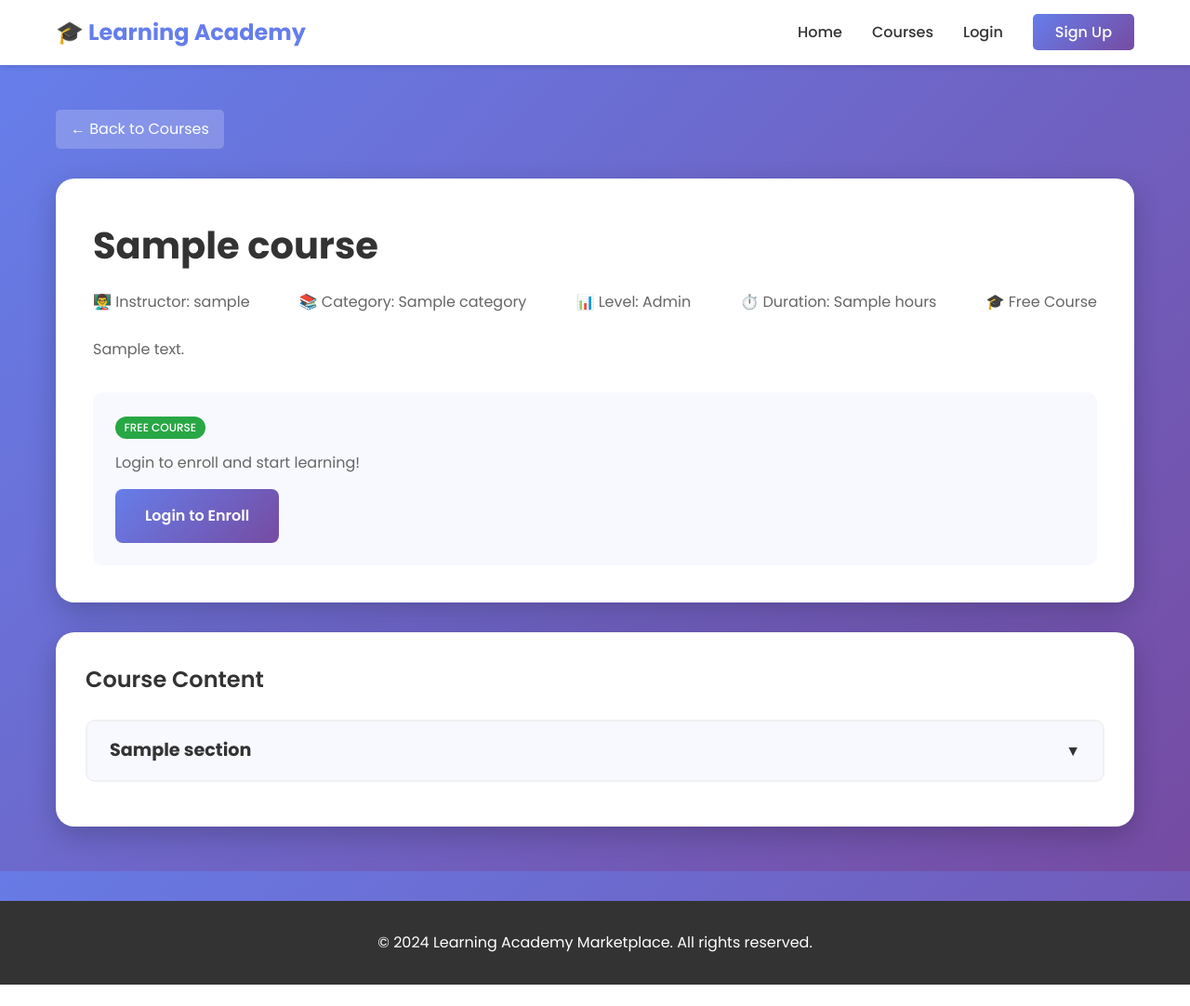
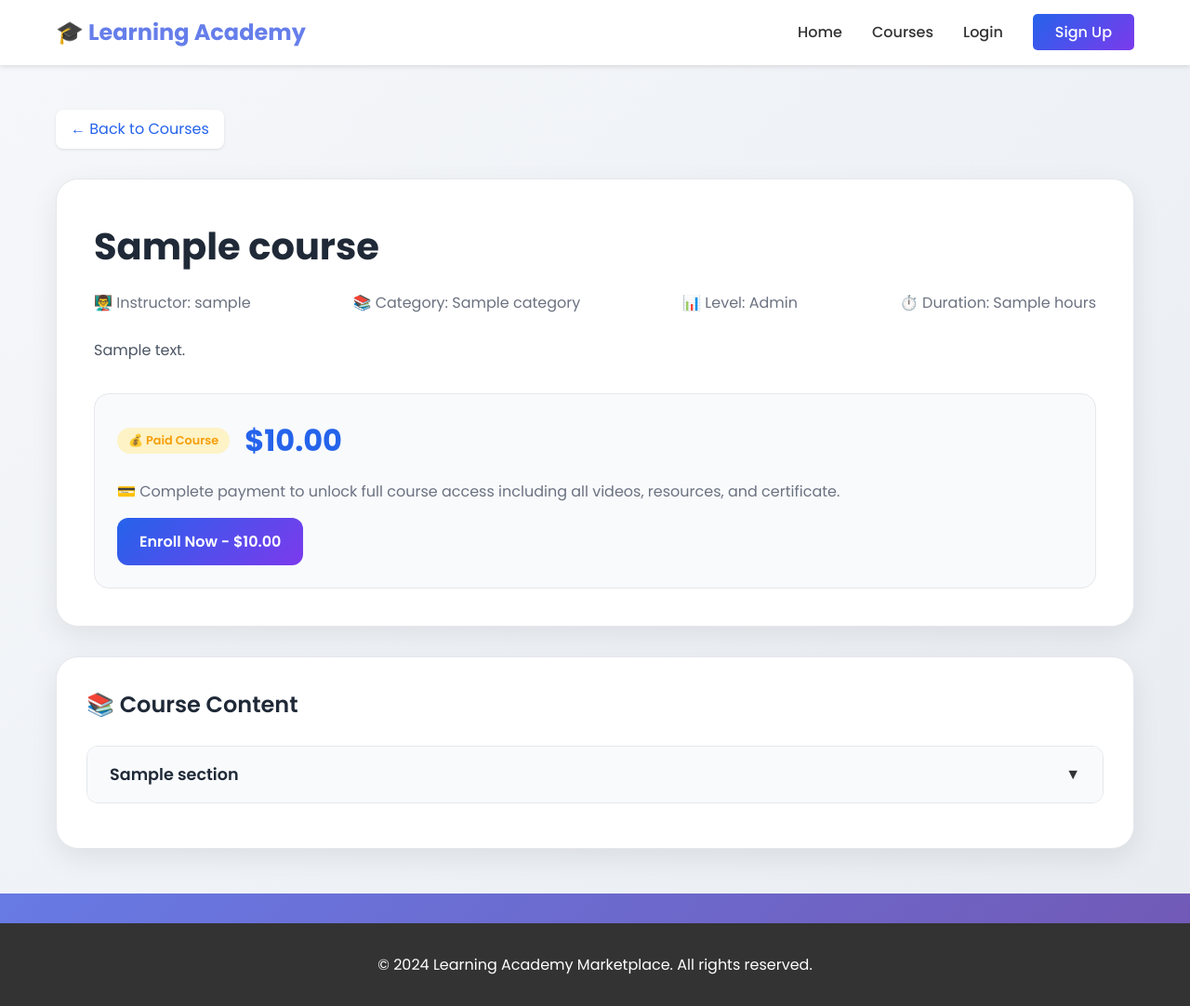
Before and after one commit to bjayanthi761/FSD, a PHP site: page /course-details.php?id=1 in a window 1280 px wide. Shown: the whole page at 93% size. Before the commit the page ends 1059 px from the top, so only its background shows below. Run offline with PHP 8.4, Linux system fonts and the light colour scheme; tables that the repository leaves empty or names only in its code hold one stand-in row (values such as "Sample post").

Commit message:
Update course-details.php

```diff
--- a/LEARNING_ACADEMY/course-details.php
+++ b/LEARNING_ACADEMY/course-details.php
@@ -54,7 +54,7 @@ $sections_result = mysqli_stmt_get_result($sections_stmt);
 <style>
     .course-detail-wrapper {
         min-height: calc(100vh - 200px);
-        background: linear-gradient(135deg, #667eea 0%, #764ba2 100%);
+        background: linear-gradient(135deg, #f5f7fa 0%, #e9edf2 100%);
         padding: 3rem 0;
     }
 
@@ -65,31 +65,34 @@ $sections_result = mysqli_stmt_get_result($sections_stmt);
     }
 
     .back-link {
-        color: white;
+        color: #2563eb;
         text-decoration: none;
         margin-bottom: 2rem;
         display: inline-block;
         padding: 0.5rem 1rem;
-        background: rgba(255,255,255,0.2);
-        border-radius: 5px;
-        transition: background 0.3s;
+        background: white;
+        border-radius: 8px;
+        transition: all 0.3s;
+        box-shadow: 0 1px 3px rgba(0,0,0,0.1);
     }
 
     .back-link:hover {
-        background: rgba(255,255,255,0.3);
+        background: #f8fafc;
+        transform: translateX(-4px);
     }
 
     .course-header {
         background: white;
-        border-radius: 20px;
+        border-radius: 24px;
         padding: 2.5rem;
         margin-bottom: 2rem;
-        box-shadow: 0 10px 30px rgba(0,0,0,0.2);
+        box-shadow: 0 10px 30px rgba(0,0,0,0.08);
+        border: 1px solid #e5e7eb;
     }
 
     .course-title {
         font-size: 2.5rem;
-        color: #333;
+        color: #1f2937;
         margin-bottom: 1rem;
         font-weight: 700;
     }
@@ -98,7 +101,7 @@ $sections_result = mysqli_stmt_get_result($sections_stmt);
         display: flex;
         gap: 2rem;
         margin-bottom: 1.5rem;
-        color: #666;
+        color: #6b7280;
         flex-wrap: wrap;
     }
 
@@ -109,16 +112,43 @@ $sections_result = mysqli_stmt_get_result($sections_stmt);
     }
 
     .course-description {
-        color: #666;
+        color: #4b5563;
         line-height: 1.8;
         margin-bottom: 2rem;
     }
 
     .enroll-section {
-        background: #f8f9ff;
+        background: #f8fafc;
         padding: 1.5rem;
-        border-radius: 10px;
+        border-radius: 16px;
         margin-top: 1.5rem;
+        border: 1px solid #e5e7eb;
+    }
+
+    .badge-free {
+        background: #d1fae5;
+        color: #10b981;
+        padding: 0.25rem 0.75rem;
+        border-radius: 20px;
+        font-size: 0.8rem;
+        font-weight: 600;
+        display: inline-block;
+    }
+
+    .badge-paid {
+        background: #fef3c7;
+        color: #f59e0b;
+        padding: 0.25rem 0.75rem;
+        border-radius: 20px;
+        font-size: 0.8rem;
+        font-weight: 600;
+        display: inline-block;
+    }
+
+    .price-tag {
+        font-size: 2rem;
+        font-weight: 700;
+        color: #2563eb;
     }
 
     .progress-container {
@@ -128,84 +158,106 @@ $sections_result = mysqli_stmt_get_result($sections_stmt);
     .progress-bar {
         width: 100%;
         height: 10px;
-        background: #f0f0f0;
+        background: #e5e7eb;
         border-radius: 5px;
         overflow: hidden;
     }
 
     .progress-fill {
         height: 100%;
-        background: linear-gradient(90deg, #667eea 0%, #764ba2 100%);
+        background: linear-gradient(90deg, #2563eb 0%, #7c3aed 100%);
         border-radius: 5px;
         transition: width 0.3s;
     }
 
     .btn {
-        padding: 1rem 2rem;
+        padding: 0.8rem 1.5rem;
         border: none;
-        border-radius: 8px;
+        border-radius: 12px;
         font-size: 1rem;
         font-weight: 600;
         cursor: pointer;
-        transition: transform 0.3s, box-shadow 0.3s;
+        transition: all 0.3s;
         text-decoration: none;
         display: inline-block;
     }
 
     .btn-primary {
-        background: linear-gradient(135deg, #667eea 0%, #764ba2 100%);
+        background: linear-gradient(135deg, #2563eb 0%, #7c3aed 100%);
         color: white;
     }
 
     .btn-primary:hover {
         transform: translateY(-2px);
-        box-shadow: 0 5px 15px rgba(102, 126, 234, 0.4);
+        box-shadow: 0 10px 20px rgba(37,99,235,0.2);
     }
 
     .btn-success {
-        background: #28a745;
+        background: #10b981;
         color: white;
+    }
+
+    .btn-outline {
+        background: white;
+        color: #2563eb;
+        border: 2px solid #2563eb;
     }
 
     .course-content-section {
         background: white;
-        border-radius: 20px;
+        border-radius: 24px;
         padding: 2rem;
-        box-shadow: 0 10px 30px rgba(0,0,0,0.2);
+        box-shadow: 0 10px 30px rgba(0,0,0,0.08);
+        border: 1px solid #e5e7eb;
     }
 
     .section-title {
         font-size: 1.5rem;
-        color: #333;
+        color: #1f2937;
         margin-bottom: 1.5rem;
         font-weight: 600;
     }
 
     .section-card {
-        border: 2px solid #f0f0f0;
-        border-radius: 10px;
+        border: 1px solid #e5e7eb;
+        border-radius: 12px;
         margin-bottom: 1rem;
         overflow: hidden;
     }
 
     .section-header {
-        background: #f8f9ff;
+        background: #f8fafc;
         padding: 1rem 1.5rem;
         cursor: pointer;
         display: flex;
         justify-content: space-between;
         align-items: center;
+        transition: background 0.3s;
+    }
+
+    .section-header:hover {
+        background: #f1f5f9;
     }
 
     .section-header h3 {
         margin: 0;
-        color: #333;
-        font-size: 1.2rem;
+        color: #1f2937;
+        font-size: 1.1rem;
+        font-weight: 600;
+    }
+
+    .section-header span {
+        transition: transform 0.3s;
     }
 
     .lesson-list {
-        padding: 1rem 1.5rem;
+        padding: 0.5rem 1.5rem;
         display: none;
+        border-top: 1px solid #e5e7eb;
+    }
+
+    .lesson-list.show {
+        display: block;
     }
 
     .lesson-item {
@@ -224,29 +276,50 @@ $sections_result = mysqli_stmt_get_result($sections_stmt);
         display: flex;
         align-items: center;
         gap: 0.8rem;
-        color: #666;
+        color: #4b5563;
     }
 
     .lesson-duration {
-        color: #999;
-        font-size: 0.9rem;
+        color: #9ca3af;
+        font-size: 0.85rem;
     }
 
     .preview-badge {
-        background: #667eea;
-        color: white;
+        background: #e0e7ff;
+        color: #2563eb;
         padding: 0.2rem 0.5rem;
-        border-radius: 3px;
+        border-radius: 4px;
         font-size: 0.7rem;
+        font-weight: 500;
     }
 
-    .free-badge {
-        background: #28a745;
-        color: white;
-        padding: 0.2rem 0.6rem;
-        border-radius: 20px;
-        font-size: 0.75rem;
-        font-weight: 500;
+    .locked-icon {
+        color: #9ca3af;
+        font-size: 0.8rem;
+    }
+
+    .alert {
+        padding: 1rem;
+        border-radius: 12px;
+        margin-bottom: 1rem;
+    }
+
+    .alert-success {
+        background: #d1fae5;
+        color: #10b981;
+        border: 1px solid #a7f3d0;
+    }
+
+    @media (max-width: 768px) {
+        .course-title {
+            font-size: 1.8rem;
+        }
+        .course-header {
+            padding: 1.5rem;
+        }
+        .course-meta {
+            gap: 1rem;
+        }
     }
 </style>
 
@@ -255,6 +328,19 @@ $sections_result = mysqli_stmt_get_result($sections_stmt);
 
         <!-- Back Button -->
         <a href="javascript:history.back()" class="back-link">← Back to Courses</a>
+
+        <!-- Success Message -->
+        <?php if (isset($_GET['payment_success'])): ?>
+            <div class="alert alert-success" style="margin-bottom: 1rem;">
+                ✅ Payment successful! You are now enrolled in this course.
+            </div>
+        <?php endif; ?>
+
+        <?php if (isset($_GET['enrolled'])): ?>
+            <div class="alert alert-success" style="margin-bottom: 1rem;">
+                ✅ You have successfully enrolled in this course!
+            </div>
+        <?php endif; ?>
 
         <!-- Course Header -->
         <div class="course-header">
@@ -265,16 +351,16 @@ $sections_result = mysqli_stmt_get_result($sections_stmt);
                 <span class="meta-item">📚 Category: <?php echo htmlspecialchars($course['category_name'] ?? 'Uncategorized'); ?></span>
                 <span class="meta-item">📊 Level: <?php echo ucfirst($course['level'] ?? 'beginner'); ?></span>
                 <span class="meta-item">⏱️ Duration: <?php echo $course['duration_hours'] ?? 0; ?> hours</span>
-                <span class="meta-item">🎓 Free Course</span>
             </div>
 
             <p class="course-description"><?php echo nl2br(htmlspecialchars($course['description'])); ?></p>
 
-            <!-- Enrollment Section (NO PRICE) -->
+            <!-- Enrollment Section -->
             <div class="enroll-section">
                 <?php if ($is_enrolled): ?>
+                    <!-- Already Enrolled -->
                     <div>
-                        <h3 style="color: #333; margin-bottom: 1rem;">Your Progress</h3>
+                        <h3 style="color: #1f2937; margin-bottom: 1rem;">📖 Your Progress</h3>
                         <div class="progress-container">
                             <div style="display: flex; justify-content: space-between; margin-bottom: 0.5rem;">
                                 <span>Course Progress</span>
@@ -288,12 +374,31 @@ $sections_result = mysqli_stmt_get_result($sections_stmt);
                             Continue Learning →
                         </a>
                     </div>
+
+                <?php elseif ($course['price'] > 0): ?>
+                    <!-- Paid Course - Show Payment Option -->
+                    <div>
+                        <div style="margin-bottom: 1rem; display: flex; align-items: center; gap: 1rem; flex-wrap: wrap;">
+                            <span class="badge-paid">💰 Paid Course</span>
+                            <span class="price-tag">$<?php echo number_format($course['price'], 2); ?></span>
+                        </div>
+                        <p style="margin-bottom: 1rem; color: #6b7280;">
+                            💳 Complete payment to unlock full course access including all videos, resources, and certificate.
+                        </p>
+                        <a href="payment.php?course_id=<?php echo $course_id; ?>" class="btn btn-primary">
+                            Enroll Now - $<?php echo number_format($course['price'], 2); ?>
+                        </a>
+                    </div>
+
                 <?php elseif (isLoggedIn()): ?>
+                    <!-- Free Course - Direct Enroll -->
                     <div>
                         <div style="margin-bottom: 1rem;">
-                            <span class="free-badge">FREE COURSE</span>
-                            <p style="margin-top: 0.8rem; color: #666;">Start learning today at no cost!</p>
+                            <span class="badge-free">🎁 Free Course</span>
                         </div>
+                        <p style="margin-bottom: 1rem; color: #6b7280;">
+                            Start learning today at no cost! Get full access to all lessons.
+                        </p>
                         <form method="POST" action="enroll.php">
                             <input type="hidden" name="course_id" value="<?php echo $course_id; ?>">
                             <button type="submit" class="btn btn-primary">
@@ -301,12 +406,20 @@ $sections_result = mysqli_stmt_get_result($sections_stmt);
                             </button>
                         </form>
                     </div>
+
                 <?php else: ?>
+                    <!-- Not Logged In -->
                     <div>
                         <div style="margin-bottom: 1rem;">
-                            <span class="free-badge">FREE COURSE</span>
-                            <p style="margin-top: 0.8rem; color: #666;">Login to enroll and start learning!</p>
+                            <?php if ($course['price'] > 0): ?>
+                                <span class="badge-paid">💰 Paid Course - $<?php echo number_format($course['price'], 2); ?></span>
+                            <?php else: ?>
+                                <span class="badge-free">🎁 Free Course</span>
+                            <?php endif; ?>
                         </div>
+                        <p style="margin-bottom: 1rem; color: #6b7280;">
+                            Please login to enroll in this course.
+                        </p>
                         <a href="login.php" class="btn btn-primary">
                             Login to Enroll
                         </a>
@@ -317,7 +430,7 @@ $sections_result = mysqli_stmt_get_result($sections_stmt);
 
         <!-- Course Content -->
         <div class="course-content-section">
-            <h2 class="section-title">Course Content</h2>
+            <h2 class="section-title">📚 Course Content</h2>
 
             <?php if (mysqli_num_rows($sections_result) > 0): ?>
                 <?php while($section = mysqli_fetch_assoc($sections_result)): ?>
@@ -338,10 +451,17 @@ $sections_result = mysqli_stmt_get_result($sections_stmt);
                             ?>
                             <div class="lesson-item">
                                 <div class="lesson-title">
-                                    <span>📺</span>
+                                    <?php if ($is_enrolled || $lesson['is_free_preview']): ?>
+                                        <span>📺</span>
+                                    <?php else: ?>
+                                        <span class="locked-icon">🔒</span>
+                                    <?php endif; ?>
                                     <span><?php echo htmlspecialchars($lesson['title']); ?></span>
-                                    <?php if($lesson['is_free_preview'] && !$is_enrolled): ?>
+                                    <?php if($lesson['is_free_preview'] && !$is_enrolled && $course['price'] > 0): ?>
                                         <span class="preview-badge">Preview</span>
+                                    <?php endif; ?>
+                                    <?php if(!$is_enrolled && $course['price'] > 0 && !$lesson['is_free_preview']): ?>
+                                        <span class="preview-badge" style="background:#fef3c7; color:#f59e0b;">Locked</span>
                                     <?php endif; ?>
                                 </div>
                                 <div class="lesson-duration">
@@ -349,11 +469,17 @@ $sections_result = mysqli_stmt_get_result($sections_stmt);
                                 </div>
                             </div>
                             <?php endwhile; ?>
+
+                            <?php if(!$is_enrolled && $course['price'] > 0): ?>
+                                <div style="text-align: center; padding: 1rem; color: #6b7280; font-size: 0.85rem;">
+                                    <i class="fas fa-lock"></i> Enroll to unlock all lessons
+                                </div>
+                            <?php endif; ?>
                         </div>
                     </div>
                 <?php endwhile; ?>
             <?php else: ?>
-                <p style="color: #666; text-align: center; padding: 2rem;">No content available for this course yet.</p>
+                <p style="color: #6b7280; text-align: center; padding: 2rem;">No content available for this course yet.</p>
             <?php endif; ?>
         </div>
 
@@ -362,17 +488,33 @@ $sections_result = mysqli_stmt_get_result($sections_stmt);
 
 <script>
 function toggleSection(header) {
+    // Get the lesson list (next sibling after header)
     const lessonList = header.nextElementSibling;
+    // Get the arrow span (last child of header)
     const arrow = header.querySelector('span:last-child');
 
+    // Toggle the lesson list visibility
     if (lessonList.style.display === 'none' || lessonList.style.display === '') {
         lessonList.style.display = 'block';
         arrow.textContent = '▲';
+        arrow.style.transform = 'rotate(0deg)';
     } else {
         lessonList.style.display = 'none';
         arrow.textContent = '▼';
+        arrow.style.transform = 'rotate(0deg)';
     }
 }
+
+// Ensure all sections start closed
+document.addEventListener('DOMContentLoaded', function() {
+    const allLessonLists = document.querySelectorAll('.lesson-list');
+    const allArrows = document.querySelectorAll('.section-header span:last-child');
+
+    for(let i = 0; i < allLessonLists.length; i++) {
+        allLessonLists[i].style.display = 'none';
+        allArrows[i].textContent = '▼';
+    }
+});
 </script>
 
 <?php include 'footer.php'; ?>
```
